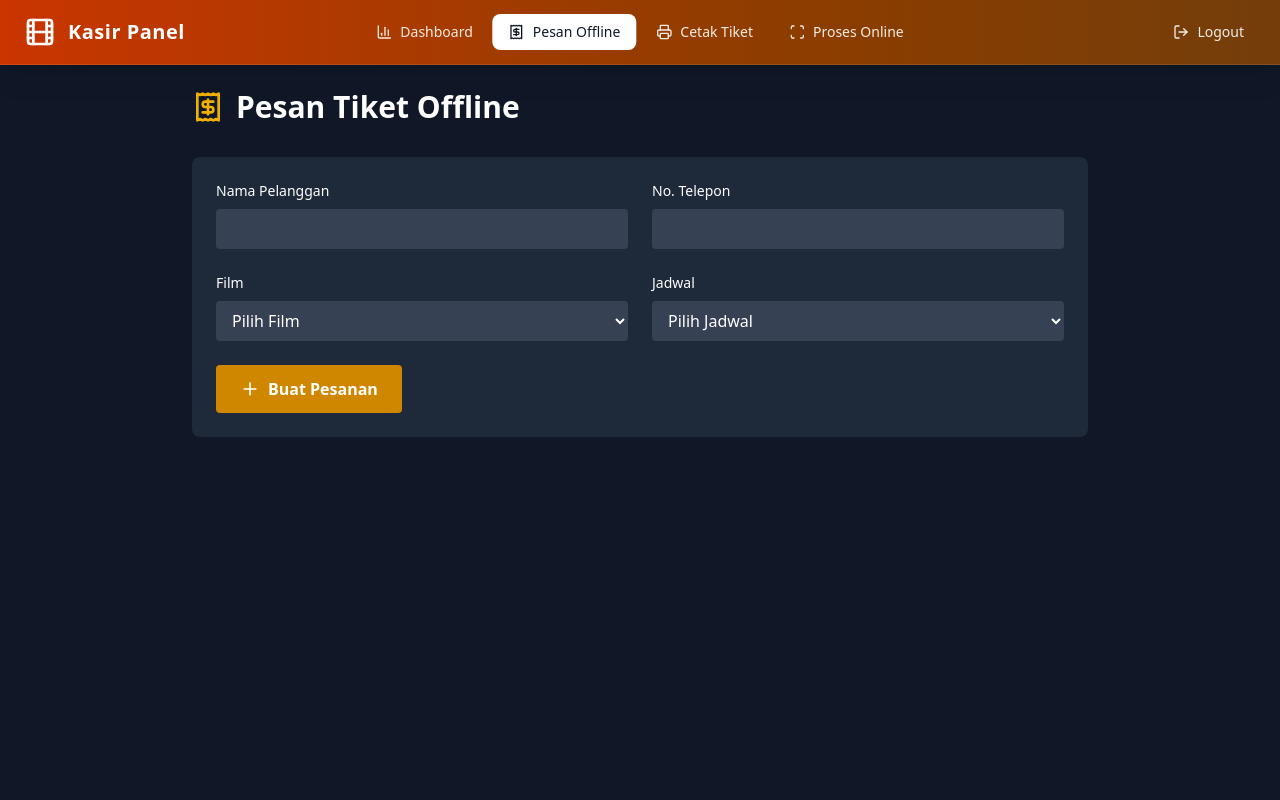
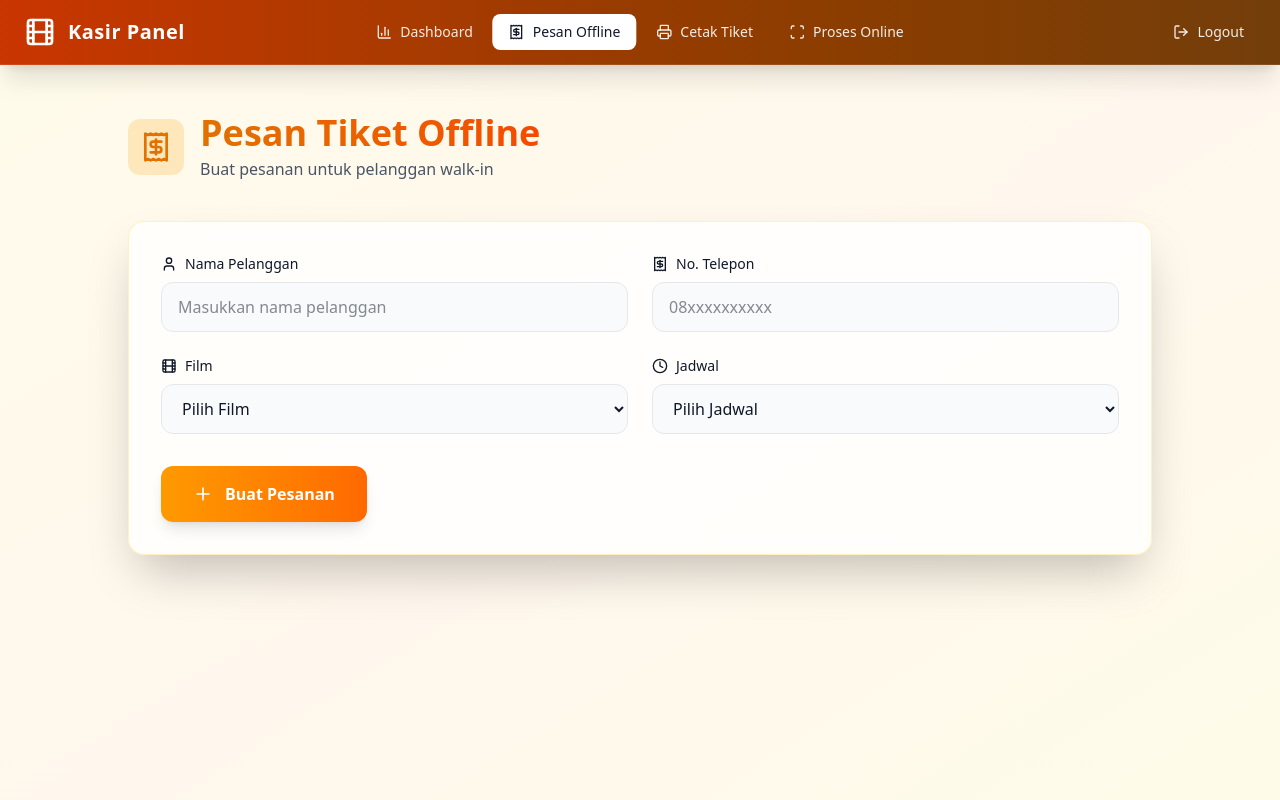
Before and after one commit to amayones/ujikom-fe-ac, a React (Vite) app: page /cashier/offline-booking in a window 1280 px wide. Shown: the top 800 px of the page. Built offline with nearby package versions, Linux system fonts and the light colour scheme.

Commit message:
Fix navbar centering, add logout button, and fix footer visibility with animated background

```diff
--- a/src/pages/Cashier/OfflineBooking.jsx
+++ b/src/pages/Cashier/OfflineBooking.jsx
@@ -1,5 +1,5 @@
 import React, { useState } from 'react';
-import { Receipt, Plus } from 'lucide-react';
+import { Receipt, Plus, User, Film, Clock } from 'lucide-react';
 
 export default function OfflineBooking() {
     const [booking, setBooking] = useState({
@@ -16,39 +16,56 @@ export default function OfflineBooking() {
     ];
 
     return (
-        <div className="min-h-screen bg-gray-900 text-white p-6">
-            <div className="max-w-4xl mx-auto">
-                <div className="flex items-center gap-3 mb-8">
-                    <Receipt className="w-8 h-8 text-yellow-500" />
-                    <h1 className="text-3xl font-bold">Pesan Tiket Offline</h1>
-                </div>
+        <div className="min-h-screen bg-gradient-to-br from-amber-50 via-orange-50 to-yellow-50 text-gray-900">
+            <div className="container mx-auto px-6 py-12">
+                <div className="max-w-5xl mx-auto">
+                    <div className="flex items-center gap-4 mb-10">
+                        <div className="p-3 bg-amber-500/20 rounded-xl">
+                            <Receipt className="w-8 h-8 text-amber-600" />
+                        </div>
+                        <div>
+                            <h1 className="text-4xl font-bold bg-gradient-to-r from-amber-600 to-orange-600 bg-clip-text text-transparent">Pesan Tiket Offline</h1>
+                            <p className="text-gray-600 mt-1">Buat pesanan untuk pelanggan walk-in</p>
+                        </div>
+                    </div>
 
-                <div className="bg-gray-800 rounded-lg p-6">
+                    <div className="bg-white/80 backdrop-blur-sm rounded-2xl p-8 border border-amber-200/50 shadow-2xl">
                     <div className="grid grid-cols-1 md:grid-cols-2 gap-6">
                         <div>
-                            <label className="block text-sm font-medium mb-2">Nama Pelanggan</label>
+                            <label className="block text-sm font-medium mb-2 flex items-center gap-2">
+                                <User className="w-4 h-4" />
+                                Nama Pelanggan
+                            </label>
                             <input
                                 type="text"
                                 value={booking.customerName}
                                 onChange={(e) => setBooking({...booking, customerName: e.target.value})}
-                                className="w-full bg-gray-700 text-white px-3 py-2 rounded"
+                                className="w-full bg-gray-50 text-gray-900 px-4 py-3 rounded-xl border border-gray-200 focus:border-amber-500 focus:ring-2 focus:ring-amber-200 transition-all"
+                                placeholder="Masukkan nama pelanggan"
                             />
                         </div>
                         <div>
-                            <label className="block text-sm font-medium mb-2">No. Telepon</label>
+                            <label className="block text-sm font-medium mb-2 flex items-center gap-2">
+                                <Receipt className="w-4 h-4" />
+                                No. Telepon
+                            </label>
                             <input
                                 type="text"
                                 value={booking.phone}
                                 onChange={(e) => setBooking({...booking, phone: e.target.value})}
-                                className="w-full bg-gray-700 text-white px-3 py-2 rounded"
+                                className="w-full bg-gray-50 text-gray-900 px-4 py-3 rounded-xl border border-gray-200 focus:border-amber-500 focus:ring-2 focus:ring-amber-200 transition-all"
+                                placeholder="08xxxxxxxxxx"
                             />
                         </div>
                         <div>
-                            <label className="block text-sm font-medium mb-2">Film</label>
+                            <label className="block text-sm font-medium mb-2 flex items-center gap-2">
+                                <Film className="w-4 h-4" />
+                                Film
+                            </label>
                             <select
                                 value={booking.movie}
                                 onChange={(e) => setBooking({...booking, movie: e.target.value})}
-                                className="w-full bg-gray-700 text-white px-3 py-2 rounded"
+                                className="w-full bg-gray-50 text-gray-900 px-4 py-3 rounded-xl border border-gray-200 focus:border-amber-500 focus:ring-2 focus:ring-amber-200 transition-all"
                             >
                                 <option value="">Pilih Film</option>
                                 {movies.map(movie => (
@@ -57,11 +74,14 @@ export default function OfflineBooking() {
                             </select>
                         </div>
                         <div>
-                            <label className="block text-sm font-medium mb-2">Jadwal</label>
+                            <label className="block text-sm font-medium mb-2 flex items-center gap-2">
+                                <Clock className="w-4 h-4" />
+                                Jadwal
+                            </label>
                             <select
                                 value={booking.schedule}
                                 onChange={(e) => setBooking({...booking, schedule: e.target.value})}
-                                className="w-full bg-gray-700 text-white px-3 py-2 rounded"
+                                className="w-full bg-gray-50 text-gray-900 px-4 py-3 rounded-xl border border-gray-200 focus:border-amber-500 focus:ring-2 focus:ring-amber-200 transition-all"
                             >
                                 <option value="">Pilih Jadwal</option>
                                 <option value="14:00">14:00</option>
@@ -71,12 +91,13 @@ export default function OfflineBooking() {
                         </div>
                     </div>
 
-                    <button className="mt-6 flex items-center gap-2 bg-yellow-600 hover:bg-yellow-700 px-6 py-3 rounded font-semibold">
+                    <button className="mt-8 flex items-center gap-3 bg-gradient-to-r from-amber-500 to-orange-500 hover:from-amber-600 hover:to-orange-600 text-white px-8 py-4 rounded-xl font-semibold shadow-lg hover:shadow-xl transition-all duration-300 transform hover:scale-105">
                         <Plus className="w-5 h-5" />
                         Buat Pesanan
                     </button>
                 </div>
             </div>
         </div>
+        </div>
     );
 }
--- a/src/pages/Cashier/PrintTicket.jsx
+++ b/src/pages/Cashier/PrintTicket.jsx
@@ -8,24 +8,31 @@ export default function PrintTicket() {
     ];
 
     return (
-        <div className="min-h-screen bg-gray-900 text-white p-6">
-            <div className="max-w-6xl mx-auto">
-                <div className="flex items-center gap-3 mb-8">
-                    <Printer className="w-8 h-8 text-yellow-500" />
-                    <h1 className="text-3xl font-bold">Cetak Tiket</h1>
-                </div>
+        <div className="min-h-screen bg-gradient-to-br from-amber-50 via-orange-50 to-yellow-50 text-gray-900">
+            <div className="container mx-auto px-6 py-12">
+                <div className="max-w-7xl mx-auto">
+                    <div className="flex items-center gap-4 mb-10">
+                        <div className="p-3 bg-amber-500/20 rounded-xl">
+                            <Printer className="w-8 h-8 text-amber-600" />
+                        </div>
+                        <div>
+                            <h1 className="text-4xl font-bold bg-gradient-to-r from-amber-600 to-orange-600 bg-clip-text text-transparent">Cetak Tiket</h1>
+                            <p className="text-gray-600 mt-1">Kelola dan cetak tiket pelanggan</p>
+                        </div>
+                    </div>
 
-                <div className="bg-gray-800 rounded-lg p-6">
-                    <div className="flex gap-4 mb-6">
-                        <div className="flex-1">
+                    <div className="bg-white/80 backdrop-blur-sm rounded-2xl p-8 border border-amber-200/50 shadow-2xl">
+                    <div className="flex gap-4 mb-8">
+                        <div className="flex-1 relative">
+                            <Search className="w-5 h-5 absolute left-3 top-1/2 transform -translate-y-1/2 text-gray-400" />
                             <input
                                 type="text"
-                                placeholder="Cari tiket..."
-                                className="w-full bg-gray-700 text-white px-4 py-2 rounded"
+                                placeholder="Cari tiket berdasarkan ID atau nama..."
+                                className="w-full bg-gray-50 text-gray-900 pl-10 pr-4 py-3 rounded-xl border border-gray-200 focus:border-amber-500 focus:ring-2 focus:ring-amber-200 transition-all"
                             />
                         </div>
-                        <button className="flex items-center gap-2 bg-blue-600 hover:bg-blue-700 px-4 py-2 rounded">
-                            <Search className="w-4 h-4" />
+                        <button className="flex items-center gap-2 bg-gradient-to-r from-amber-500 to-orange-500 hover:from-amber-600 hover:to-orange-600 text-white px-6 py-3 rounded-xl font-medium transition-all duration-200 hover:scale-105">
+                            <Search className="w-5 h-5" />
                             Cari
                         </button>
                     </div>
@@ -70,5 +77,6 @@ export default function PrintTicket() {
                 </div>
             </div>
         </div>
+        </div>
     );
 }
--- a/src/pages/Cashier/ProcessOnline.jsx
+++ b/src/pages/Cashier/ProcessOnline.jsx
@@ -8,14 +8,20 @@ export default function ProcessOnline() {
     ];
 
     return (
-        <div className="min-h-screen bg-gray-900 text-white p-6">
-            <div className="max-w-6xl mx-auto">
-                <div className="flex items-center gap-3 mb-8">
-                    <Scan className="w-8 h-8 text-yellow-500" />
-                    <h1 className="text-3xl font-bold">Proses Tiket Online</h1>
-                </div>
+        <div className="min-h-screen bg-gradient-to-br from-amber-50 via-orange-50 to-yellow-50 text-gray-900">
+            <div className="container mx-auto px-6 py-12">
+                <div className="max-w-7xl mx-auto">
+                    <div className="flex items-center gap-4 mb-10">
+                        <div className="p-3 bg-amber-500/20 rounded-xl">
+                            <Scan className="w-8 h-8 text-amber-600" />
+                        </div>
+                        <div>
+                            <h1 className="text-4xl font-bold bg-gradient-to-r from-amber-600 to-orange-600 bg-clip-text text-transparent">Proses Tiket Online</h1>
+                            <p className="text-gray-600 mt-1">Konfirmasi dan validasi pesanan online</p>
+                        </div>
+                    </div>
 
-                <div className="bg-gray-800 rounded-lg p-6">
+                    <div className="bg-white/80 backdrop-blur-sm rounded-2xl p-8 border border-amber-200/50 shadow-2xl">
                     <div className="overflow-x-auto">
                         <table className="w-full">
                             <thead className="bg-gray-700">
@@ -60,5 +66,6 @@ export default function ProcessOnline() {
                 </div>
             </div>
         </div>
+        </div>
     );
 }
```
Also changed, not shown: src/pages/User/Invoice.jsx (+40 -21 lines).
